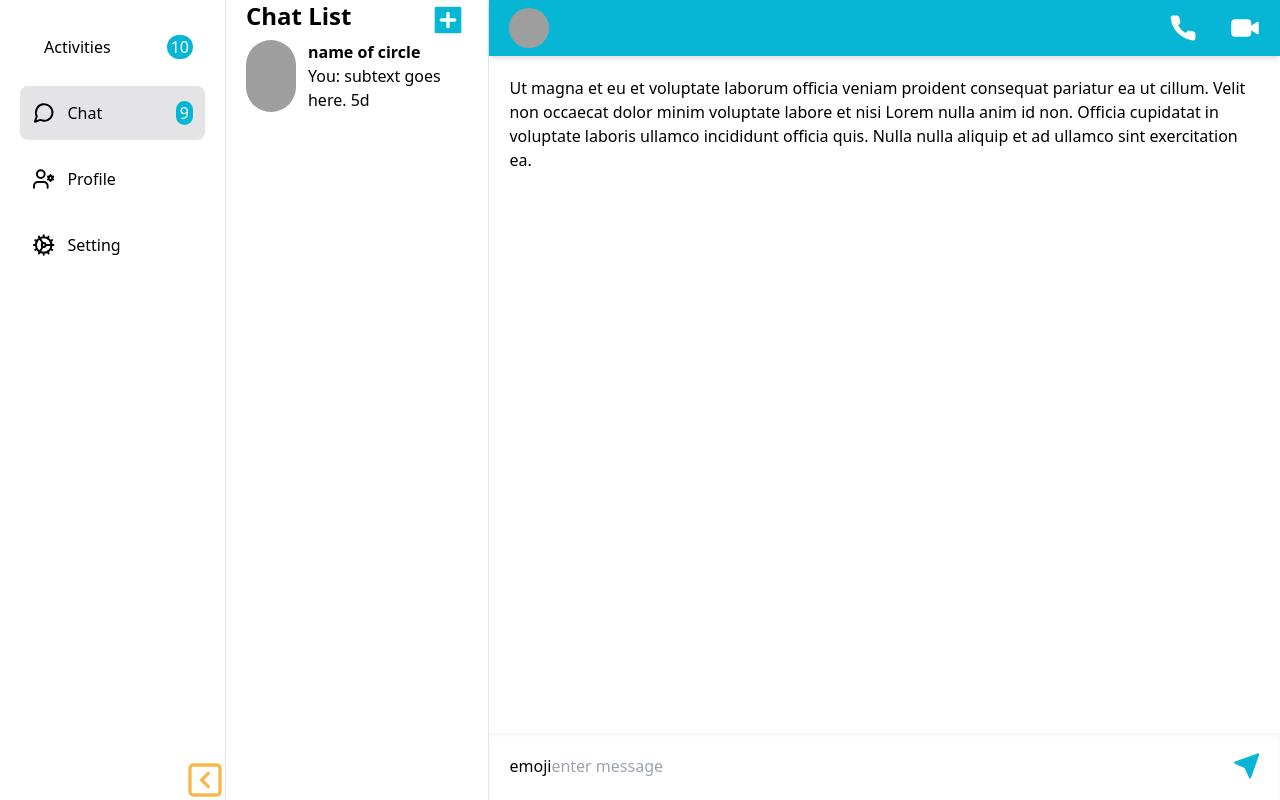
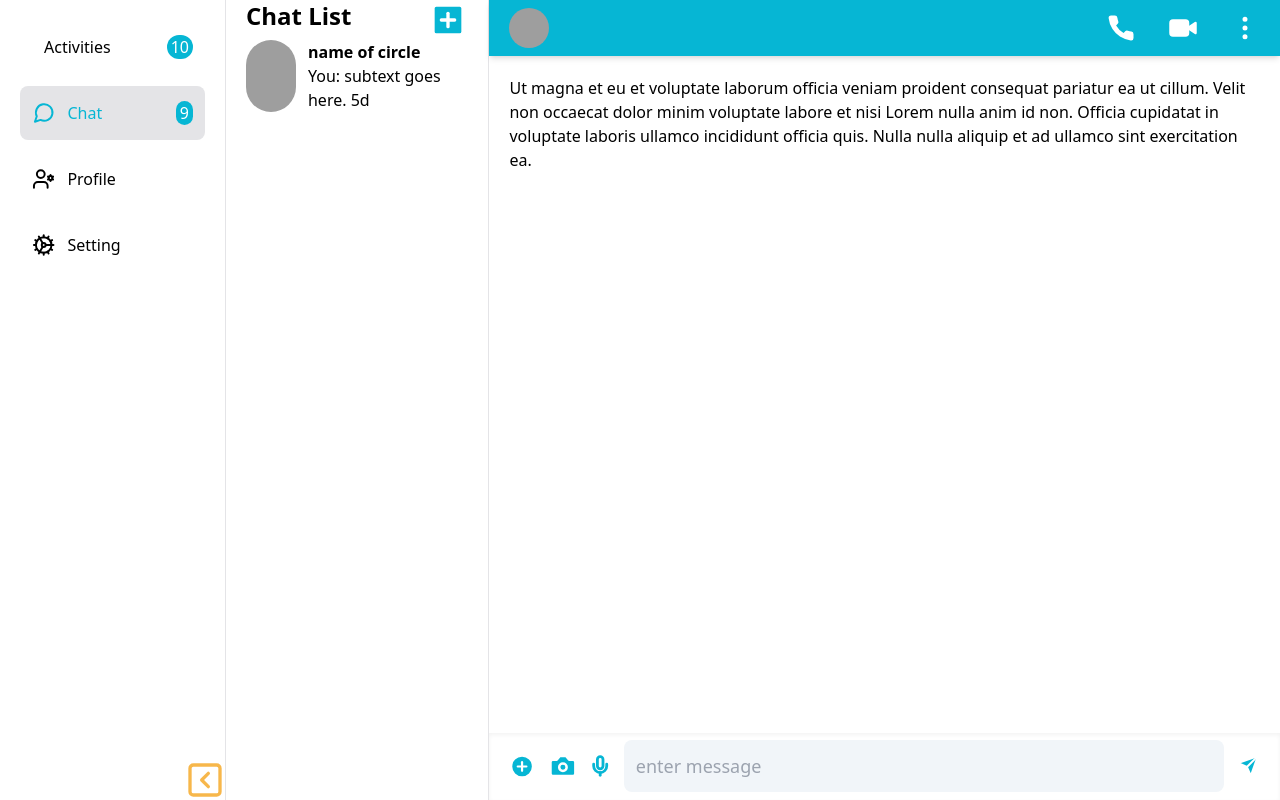
Before and after one commit to tanchohang/keepup-client, a React (Vite) app: page /1/chat in a window 1280 px wide. Built offline with nearby package versions, Linux system fonts and the light colour scheme; grey boxes are pictures that could not be loaded.

Commit message:
UI(chatUI): Chat UI stable

```diff
--- a/src/App.tsx
+++ b/src/App.tsx
@@ -44,8 +44,8 @@ const AuthLayout = () => {
 
   return (
     <div className="flex min-h-screen">
-      <div className=" flex flex-col justify-between border-r-[1px] max-w-[20%]">
-        <nav className="flex flex-col p-5 gap-3">
+      <div className={[`flex flex-col justify-between border-r-[1px] border-zinc-200`, hide ? 'max-w-[20%]' : 'w-[20%]'].join(' ')}>
+        <nav className="flex flex-col p-5 gap-3 w-[100%]">
           <ComposedReactAppNavLink title="Activities" link="activities" lucideIcon={<Newspaper size={30} />} notification={10} hide={hide} />
           <ComposedReactAppNavLink title="Chat" link="chat" lucideIcon={<MessageCircle size={30} />} notification={9} hide={hide} />
           <ComposedReactAppNavLink title="Profile" link="profile" lucideIcon={<UserCog size={30} />} hide={hide} />
--- a/src/components/chat/chat-detail.tsx
+++ b/src/components/chat/chat-detail.tsx
@@ -1,10 +1,24 @@
-import { Phone, PhoneCall, Send, Video, VideoIcon, VideoOffIcon } from 'lucide-react';
+import { Camera, Mic, MoreVertical, Phone, PlusCircle, Send, Video, VideoIcon, VideoOffIcon } from 'lucide-react';
+import { ChangeEvent, KeyboardEvent, MouseEvent, MouseEventHandler } from 'react';
 
 interface Props {}
 const ChatDetail = (props: Props) => {
   return (
     <div className="flex flex-col h-[100vh]">
-      <header className="flex justify-between items-center shadow-md h-[7%] px-5 bg-cyan-500">
+      <ChatHeader />
+
+      <section className="flex flex-col h-[93%]">
+        <ChatBody />
+
+        <ChatInputForm />
+      </section>
+    </div>
+  );
+};
+
+const ChatHeader = () => {
+  return (
+    <div className="flex justify-between items-center shadow-md h-[7%] px-5 bg-cyan-500">
       <div>
         <img src="http://unsplash.it/200?gravity=north" className="rounded-full" width={40} />
       </div>
@@ -16,25 +30,77 @@ const ChatDetail = (props: Props) => {
         <button>
           <VideoIcon size={30} className="fill-white stroke-white" />
         </button>
+        <button>
+          <MoreVertical size={30} className="fill-white stroke-white" />
+        </button>
       </div>
-      </header>
-      <section className="flex flex-col h-[93%]">
-        <main className=" overflow-auto p-5 h-[100%]">
-          <p>
-            Ut magna et eu et voluptate laborum officia veniam proident consequat pariatur ea ut cillum. Velit non occaecat dolor minim voluptate
-            labore et nisi Lorem nulla anim id non. Officia cupidatat in voluptate laboris ullamco incididunt officia quis. Nulla nulla aliquip et ad
-            ullamco sint exercitation ea.
-          </p>
-        </main>
-        <footer className="flex items-center shadow-inner h-[10%] px-5">
-          <button>emoji</button>
-          <input type="text" placeholder="enter message" className="w-[100%]" />
-          <button>
-            <Send size={30} className=" fill-cyan-500 text-cyan-500" />
-          </button>
-        </footer>
-      </section>
     </div>
   );
 };
+
+const ChatBody = () => {
+  return (
+    <div className="overflow-auto p-5 h-[100%]">
+      <p>
+        Ut magna et eu et voluptate laborum officia veniam proident consequat pariatur ea ut cillum. Velit non occaecat dolor minim voluptate labore
+        et nisi Lorem nulla anim id non. Officia cupidatat in voluptate laboris ullamco incididunt officia quis. Nulla nulla aliquip et ad ullamco
+        sint exercitation ea.
+      </p>
+    </div>
+  );
+};
+
+const ChatInputForm = () => {
+  function handleSendFile(event: any): void {
+    throw new Error('Function not implemented.');
+  }
+
+  function handleCamera(event: any): void {
+    throw new Error('Function not implemented.');
+  }
+
+  function handleSendVoiceRecording(event: any): void {
+    throw new Error('Function not implemented.');
+  }
+
+  function handleChange(event: ChangeEvent<HTMLTextAreaElement>): void {
+    throw new Error('Function not implemented.');
+  }
+
+  function handleKeyUp(event: KeyboardEvent<HTMLTextAreaElement>): void {
+    throw new Error('Function not implemented.');
+  }
+
+  function handleSendMessage(event: any): void {
+    throw new Error('Function not implemented.');
+  }
+
+  return (
+    <div className="flex items-center justify-center shadow-inner h-[10%] px-5 gap-3">
+      <div className="flex items-center gap-3">
+        <button onClick={handleSendFile}>
+          <PlusCircle size={35} className="fill-cyan-500 stroke-white" />
+        </button>
+        <button onClick={handleCamera}>
+          <Camera size={40} className="fill-cyan-500 stroke-white" />
+        </button>
+        <button onClick={handleSendVoiceRecording}>
+          <Mic size={30} className="stroke-cyan-500 stroke-[3px]" />
+        </button>
+      </div>
+      <textarea
+        placeholder="enter message"
+        rows={1}
+        className="w-[100%] appearance-none resize-none focus:outline-none bg-slate-100 text-lg p-3 rounded-lg"
+        onChange={handleChange}
+        onKeyUp={handleKeyUp}
+      />
+
+      <button onClick={handleSendMessage}>
+        <Send size={30} className=" fill-cyan-500 text-white" />
+      </button>
+    </div>
+  );
+};
+
 export { ChatDetail };
--- a/src/components/nav-link.tsx
+++ b/src/components/nav-link.tsx
@@ -14,9 +14,7 @@ export const ComposedReactAppNavLink = ({ link, title, lucideIcon, notification,
     <NavLink
       to={link}
       className={({ isActive, isPending }) =>
-        [`relative flex items-center p-3 hover:bg-zinc-200 rounded-lg gap-3 cursor-pointer `, isActive ? 'bg-zinc-200 rounded-lg gap-3' : ''].join(
-          ' '
-        )
+        [`relative flex items-center p-3 hover:text-cyan-500 gap-3 cursor-pointer `, isActive ? 'text-cyan-500' : ''].join(' ')
       }
     >
       <AppNavLinkIcon>{lucideIcon}</AppNavLinkIcon>
@@ -28,7 +26,10 @@ export const ComposedReactAppNavLink = ({ link, title, lucideIcon, notification,
     <NavLink
       to={link}
       className={({ isActive, isPending }) =>
-        [`flex items-center p-3 hover:bg-zinc-200 rounded-lg gap-3 `, isActive ? 'bg-zinc-200 rounded-lg gap-3' : ''].join(' ')
+        [
+          `flex items-center p-3 hover:bg-zinc-200 hover:text-cyan-500 rounded-lg gap-3 `,
+          isActive ? 'bg-zinc-200 text-cyan-500 rounded-lg gap-3' : '',
+        ].join(' ')
       }
     >
       <AppNavLinkIcon>{lucideIcon}</AppNavLinkIcon>
--- a/src/index.css
+++ b/src/index.css
@@ -26,6 +26,9 @@
   h6 {
     @apply text-lg;
     @apply font-semibold;
+  }
+  button {
+    @apply rounded-lg hover:opacity-50 hover:shadow-sm;
   }
 }
 
--- a/src/pages/chat.tsx
+++ b/src/pages/chat.tsx
@@ -5,7 +5,7 @@ interface Props {}
 const Chat = (props: Props) => {
   return (
     <div className="flex min-h-screen ">
-      <div className="border-r-[1px] w-[25%] px-5">
+      <div className="border-r-[1px] border-zinc-200 w-[25%] px-5">
         <ChatList />
       </div>
       <div className="w-[75%]">
```
Lines whose indentation alone changed are shown as unchanged.
